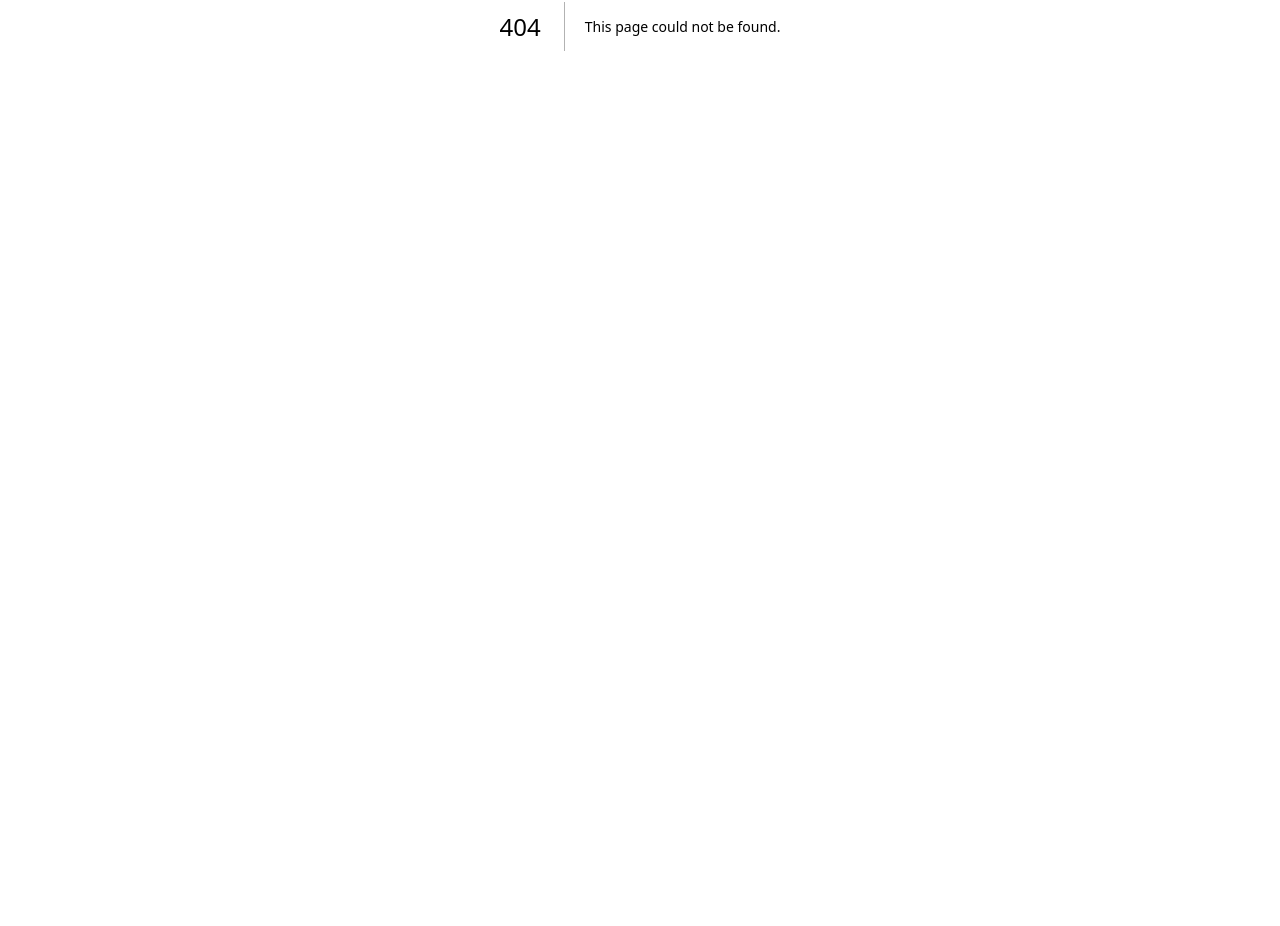
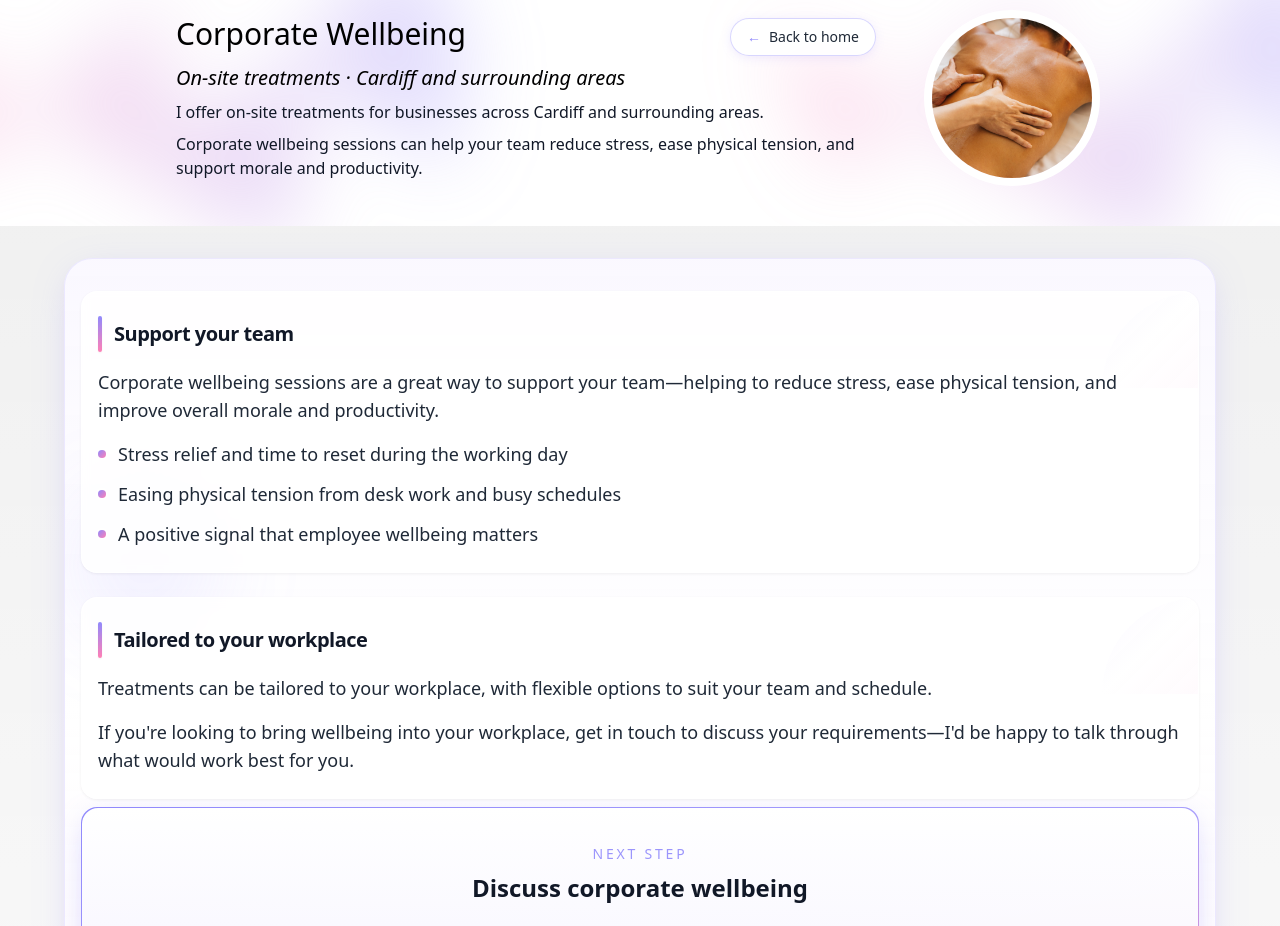
Before and after one commit to xiaohan-du/sanctum-wellbeing, a Next.js app: page /corporate-wellbeing in a window 1280 px wide. Before the commit this address had no page. Shown: the part 374-1300 px from the top of the page. Before the commit the page ends 800 px from the top, so only its background shows below. Built offline with nearby package versions, Linux system fonts and the light colour scheme.

Commit message:
Add corporate page

```diff
--- /dev/null
+++ b/src/app/components/corporatePromoBanner.tsx
@@ -0,0 +1,27 @@
+import Link from 'next/link';
+import btnStyles from './btn.module.scss';
+import corporate from '../static/images/corporate.png';
+import { Banner } from './banner';
+
+export const CorporatePromoBanner = () => {
+  return (
+    <div className="mb-16">
+      <Banner
+        title="Corporate Wellbeing"
+        content={[
+          'On-site wellbeing treatments for businesses across Cardiff and surrounding areas—support your team with stress relief, eased tension, and flexible options tailored to your workplace and schedule.',
+        ]}
+        imgUrl={corporate}
+        imgAlt="Corporate wellbeing and on-site workplace treatments, Cardiff"
+        afterContent={
+          <Link
+            href="/corporate-wellbeing"
+            className={`${btnStyles.basic} ${btnStyles.view} inline-flex items-center justify-center font-sans font-medium text-lg md:text-base sm:text-sm mt-2 no-underline text-white`}
+          >
+            Learn more
+          </Link>
+        }
+      />
+    </div>
+  );
+};
--- /dev/null
+++ b/src/app/corporate-wellbeing/page.tsx
@@ -0,0 +1,192 @@
+import type { Metadata } from 'next';
+import type { ReactNode } from 'react';
+import Link from 'next/link';
+import styles from '../page.module.scss';
+import { MainBanner } from '../components/mainBanner';
+import { ContactRow } from '../components/contactRow';
+import { Footer } from '../components/footer';
+import { OpeningHours } from '../components/openingHours';
+import { Banner } from '../components/banner';
+import btnStyles from '../components/btn.module.scss';
+import corporate from '../static/images/corporate.png';
+import { BackToTop } from '../components/backToTop';
+
+const ENQUIRIES_MAIL = 'mailto:info@sanctumwellbeing.co.uk?subject=Corporate%20wellbeing%20enquiry';
+
+export const metadata: Metadata = {
+  title: 'Corporate Wellbeing | Sanctum Wellbeing, Cardiff',
+  description:
+    'On-site corporate wellbeing treatments for businesses in Cardiff and surrounding areas—stress relief, eased tension, and flexible sessions tailored to your team.',
+};
+
+function GradientBulletList({ items }: { items: ReactNode[] }) {
+  return (
+    <ul className="space-y-3 mt-3">
+      {items.map((item, i) => (
+        <li
+          key={i}
+          className="flex gap-3 text-lg sm:text-base leading-7 text-gray-800 items-start"
+        >
+          <span
+            className="mt-2.5 h-2 w-2 shrink-0 rounded-full bg-gradient-to-br from-[#9089fc] to-[#ff80b5] ring-2 ring-white shadow-sm"
+            aria-hidden
+          />
+          <span>{item}</span>
+        </li>
+      ))}
+    </ul>
+  );
+}
+
+function SectionTitle({ children }: { children: ReactNode }) {
+  return (
+    <div className="flex items-center gap-3">
+      <span
+        className="h-9 w-1 shrink-0 rounded-full bg-gradient-to-b from-[#9089fc] to-[#ff80b5] shadow-sm"
+        aria-hidden
+      />
+      <h2 className="font-sans text-xl sm:text-2xl font-semibold tracking-tight text-gray-900">
+        {children}
+      </h2>
+    </div>
+  );
+}
+
+function FancySection({ children }: { children: ReactNode }) {
+  return (
+    <section
+      className="
+        relative overflow-hidden rounded-2xl border border-white/80
+        bg-white/85 backdrop-blur-sm
+        px-4 py-6 sm:px-7 sm:py-7
+        shadow-[0_1px_3px_rgba(0,0,0,0.06)]
+        mb-6 last:mb-0
+      "
+    >
+      <div
+        className="pointer-events-none absolute right-0 top-0 h-24 w-24 rounded-tl-full bg-gradient-to-br from-[#9089fc]/12 to-transparent"
+        aria-hidden
+      />
+      <div className="relative z-[1] font-sans text-lg sm:text-base leading-7 text-gray-800 space-y-4">
+        {children}
+      </div>
+    </section>
+  );
+}
+
+export default function CorporateWellbeingPage() {
+  return (
+    <>
+      <main
+        id="top"
+        className={`${styles.main} w-full max-w-screen-xl px-8 font-serif font-thin tracking-normal sm:px-4`}
+      >
+        <MainBanner />
+        <ContactRow />
+
+        <Banner
+          title="Corporate Wellbeing"
+          subtitle="On-site treatments · Cardiff and surrounding areas"
+          imgUrl={corporate}
+          titleAside={
+            <Link
+              href="/"
+              className="
+                inline-flex items-center gap-2 rounded-full border border-[#9089fc]/35
+                bg-white/90 px-4 py-2 text-sm font-medium text-gray-800
+                shadow-[0_2px_12px_-2px_rgba(144,137,252,0.2)]
+                transition hover:border-[#9089fc]/60 hover:bg-[#faf8ff] hover:text-gray-900
+                focus:outline-none focus-visible:ring-2 focus-visible:ring-[#9089fc]/40
+              "
+            >
+              <span className="text-[#9089fc]" aria-hidden>
+                ←
+              </span>
+              Back to home
+            </Link>
+          }
+          content={[
+            'I offer on-site treatments for businesses across Cardiff and surrounding areas.',
+            'Corporate wellbeing sessions can help your team reduce stress, ease physical tension, and support morale and productivity.',
+          ]}
+        />
+
+        <article
+          className="
+            relative w-full max-w-6xl mx-auto mb-10 mt-8 sm:mt-10
+            overflow-hidden rounded-[1.75rem]
+            border border-[#e8e4ff]/80
+            bg-gradient-to-b from-[#faf8ff]/95 via-white to-[#fffafd]/90
+            px-4 sm:px-8 py-8 sm:py-10
+            shadow-[0_8px_40px_-12px_rgba(144,137,252,0.35),0_4px_16px_-8px_rgba(255,128,181,0.12)]
+          "
+        >
+          <div
+            className="pointer-events-none absolute left-0 top-1/4 h-40 w-40 rounded-full bg-[#9089fc]/10 blur-2xl"
+            aria-hidden
+          />
+          <div
+            className="pointer-events-none absolute right-0 bottom-0 h-36 w-36 rounded-full bg-[#ff80b5]/8 blur-2xl"
+            aria-hidden
+          />
+          <div className="relative z-[1] space-y-2">
+            <FancySection>
+              <SectionTitle>Support your team</SectionTitle>
+              <p>
+                Corporate wellbeing sessions are a great way to support your team—helping to reduce
+                stress, ease physical tension, and improve overall morale and productivity.
+              </p>
+              <GradientBulletList
+                items={[
+                  'Stress relief and time to reset during the working day',
+                  'Easing physical tension from desk work and busy schedules',
+                  'A positive signal that employee wellbeing matters',
+                ]}
+              />
+            </FancySection>
+
+            <FancySection>
+              <SectionTitle>Tailored to your workplace</SectionTitle>
+              <p>
+                Treatments can be tailored to your workplace, with flexible options to suit your
+                team and schedule.
+              </p>
+              <p>
+                If you&apos;re looking to bring wellbeing into your workplace, get in touch to
+                discuss your requirements—I&apos;d be happy to talk through what would work best for
+                you.
+              </p>
+            </FancySection>
+
+            <div className="mt-2 rounded-2xl p-[1px] bg-gradient-to-br from-[#9089fc] via-[#a89ffc] to-[#ff80b5] shadow-[0_8px_32px_-8px_rgba(144,137,252,0.45)]">
+              <div className="rounded-2xl bg-gradient-to-b from-white to-[#faf8ff]/90 px-4 py-9 sm:px-10 sm:py-11 text-center">
+                <div className="font-sans text-sm font-medium uppercase tracking-[0.2em] text-[#9089fc]/90 mb-2">
+                  Next step
+                </div>
+                <h2 className="font-sans text-2xl sm:text-xl font-semibold text-gray-900 mb-4">
+                  Discuss corporate wellbeing
+                </h2>
+                <p className="font-sans text-lg sm:text-base leading-7 text-gray-600 mb-9 max-w-xl mx-auto">
+                  Email to tell me about your team, workplace, and what you have in mind—I&apos;ll
+                  get back to you to explore options.
+                </p>
+                <a href={ENQUIRIES_MAIL} className="block w-full max-w-full">
+                  <button
+                    type="button"
+                    className={`${btnStyles.bookFluid} w-full font-sans font-semibold text-xl sm:text-2xl md:text-3xl shadow-lg`}
+                  >
+                    Email an enquiry
+                  </button>
+                </a>
+              </div>
+            </div>
+          </div>
+        </article>
+
+        <OpeningHours />
+        <BackToTop />
+        <Footer />
+      </main>
+    </>
+  );
+}
--- a/src/app/page.tsx
+++ b/src/app/page.tsx
@@ -8,7 +8,6 @@ import { ReviewBanner } from './components/reviewBanner';
 import { reviewData } from './static/data/reviewData';
 import { mediaRowData } from './static/data/mediaRowData';
 import { ContactRow } from './components/contactRow';
-import corporate from './static/images/corporate.png';
 import massage from './static/images/massage.png';
 import lady from './static/images/lady.png';
 import { Footer } from './components/footer';
@@ -21,6 +20,7 @@ import { priceCardData } from './static/data/priceCardData'
 import { AboutPromoBanner } from './components/aboutPromoBanner';
 import { LymphaticPromoBanner } from './components/lymphaticPromoBanner';
 import { ReflexologyPromoBanner } from './components/reflexologyPromoBanner';
+import { CorporatePromoBanner } from './components/corporatePromoBanner';
 import { BackToTop } from './components/backToTop';
 
 export default function Home() {
@@ -44,18 +44,7 @@ export default function Home() {
 
         <ReflexologyPromoBanner />
 
-        <div className='mb-16'>
-          <Banner
-            title="Corporate Wellbeing"
-            imgUrl={corporate}
-            content={[
-              'I also offer on-site treatments for businesses across Cardiff and surrounding areas.',
-              'Corporate wellbeing sessions are a great way to support your team—helping to reduce stress, ease physical tension, and improve overall morale and productivity.',
-              'Treatments can be tailored to your workplace, with flexible options to suit your team and schedule.',
-              'If you’re looking to bring wellbeing into your workplace, get in touch to discuss your requirements.',
-            ]}
-          />
-        </div>
+        <CorporatePromoBanner />
 
 
 
```
